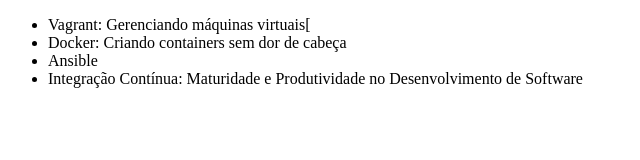
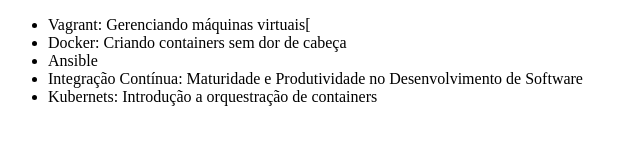
Before and after one commit to EllenGB/alura-git, a plain HTML site: page index.html in a window 1280 px wide. Shown: the whole page, without its empty margins (0-640 px from the left). Drawn offline with Linux system fonts and the light colour scheme.

```diff
--- a/index.html
+++ b/index.html
@@ -10,6 +10,7 @@
         <li>Docker: Criando containers sem dor de cabeça</li>
         <li>Ansible</li>
         <li>Integração Contínua: Maturidade e Produtividade no Desenvolvimento de Software</li>
+        <li>Kubernets: Introdução a orquestração de containers</li>
     </ul>
 </body>
 </html>
```
